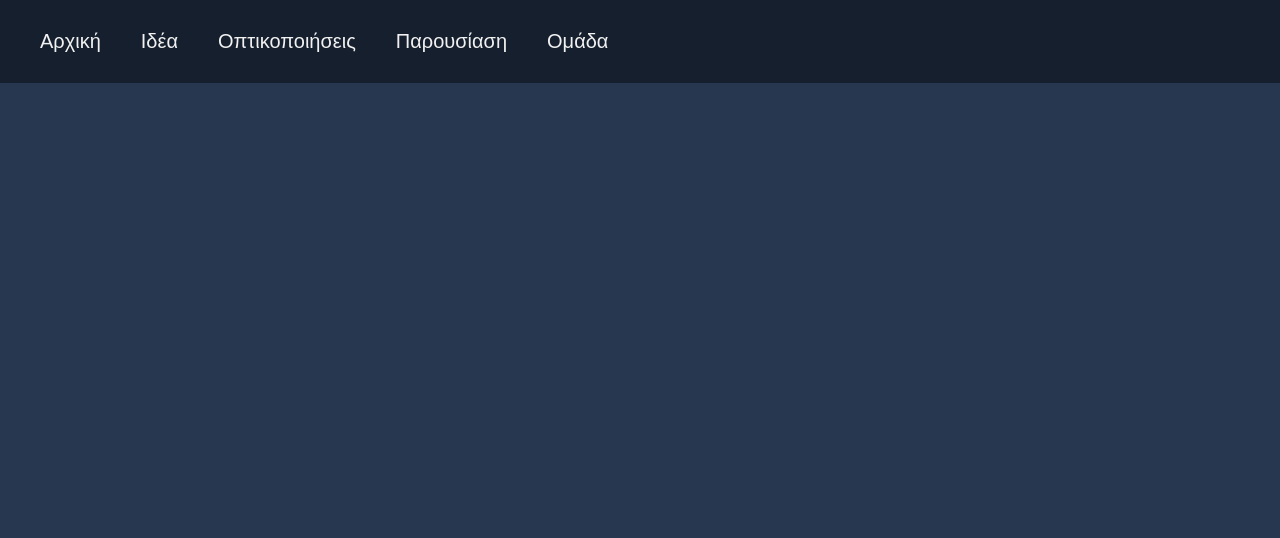
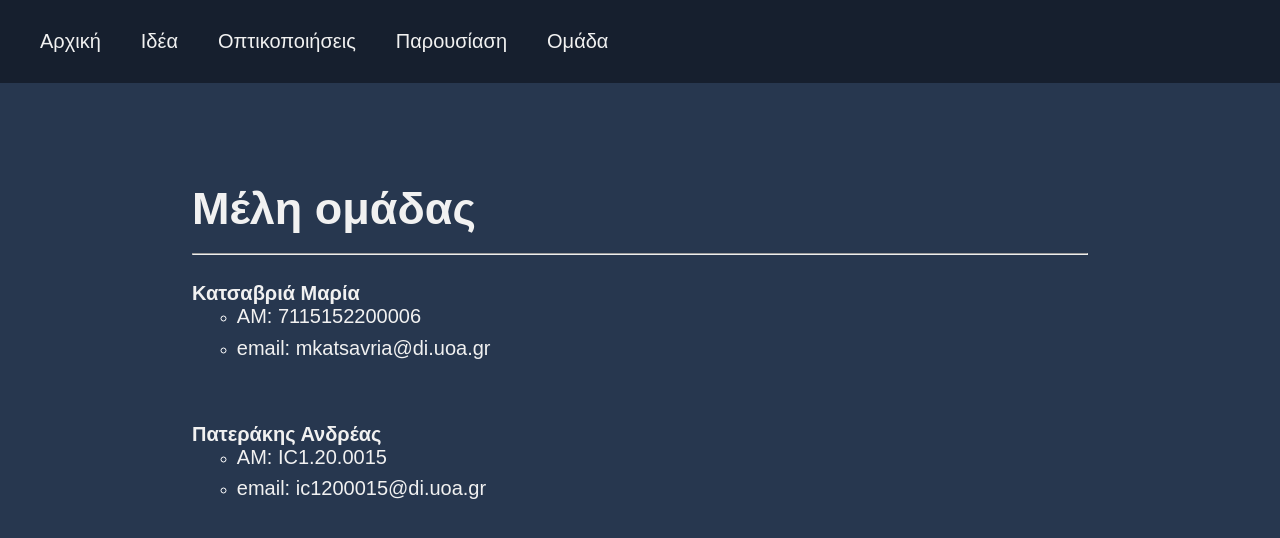
Before and after one commit to Andreaspat94/M126_Data_Visualization, a plain HTML site: page team.html in a window 1280 px wide. Drawn offline with Linux system fonts and the light colour scheme.

Commit message:
Team page ready

```diff
--- a/style.css
+++ b/style.css
@@ -86,7 +86,16 @@
     margin-top: 10%;
  }
 
+ li {
+    margin-bottom: 1%;
+    margin-left: 5%;
+    list-style-type: circle;
+    color: white;
+ }
 
+ ul {
+  margin-bottom: 5%;
+ }
 
  #hello {
    font-size: 70px;
@@ -100,16 +109,17 @@
    padding-bottom: 60px;
  }
 
- .idea {
+ .idea, .team {
   margin: auto;
   width: 70%;
   padding: 100px;
-
  }
 
  hr {
    margin-bottom: 3%;
  }
+
+
 
  #headline {
   font-size: 45px;
--- a/team.html
+++ b/team.html
@@ -19,6 +19,21 @@
 
         <section>
             <div class="team">
+                <h1 id="headline" class="text">Μέλη ομάδας</h1>
+                <hr>
+
+                <p id="team-name"class="text"><b>Κατσαβριά Μαρία</b>
+                <ul>
+                    <li><p class="text">AM: 7115152200006</p></li>
+                    <li><p class="text">email: mkatsavria@di.uoa.gr</p></li>
+                </ul></p>
+                <br>
+
+                <p class="text"><b>Πατεράκης Ανδρέας</b></p>
+                <ul>
+                    <li><p class="text">AM: IC1.20.0015</p></li>
+                    <li><p class="text">email: ic1200015@di.uoa.gr</p></li>
+                </ul></p>
 
             </div>
         </section>
```
